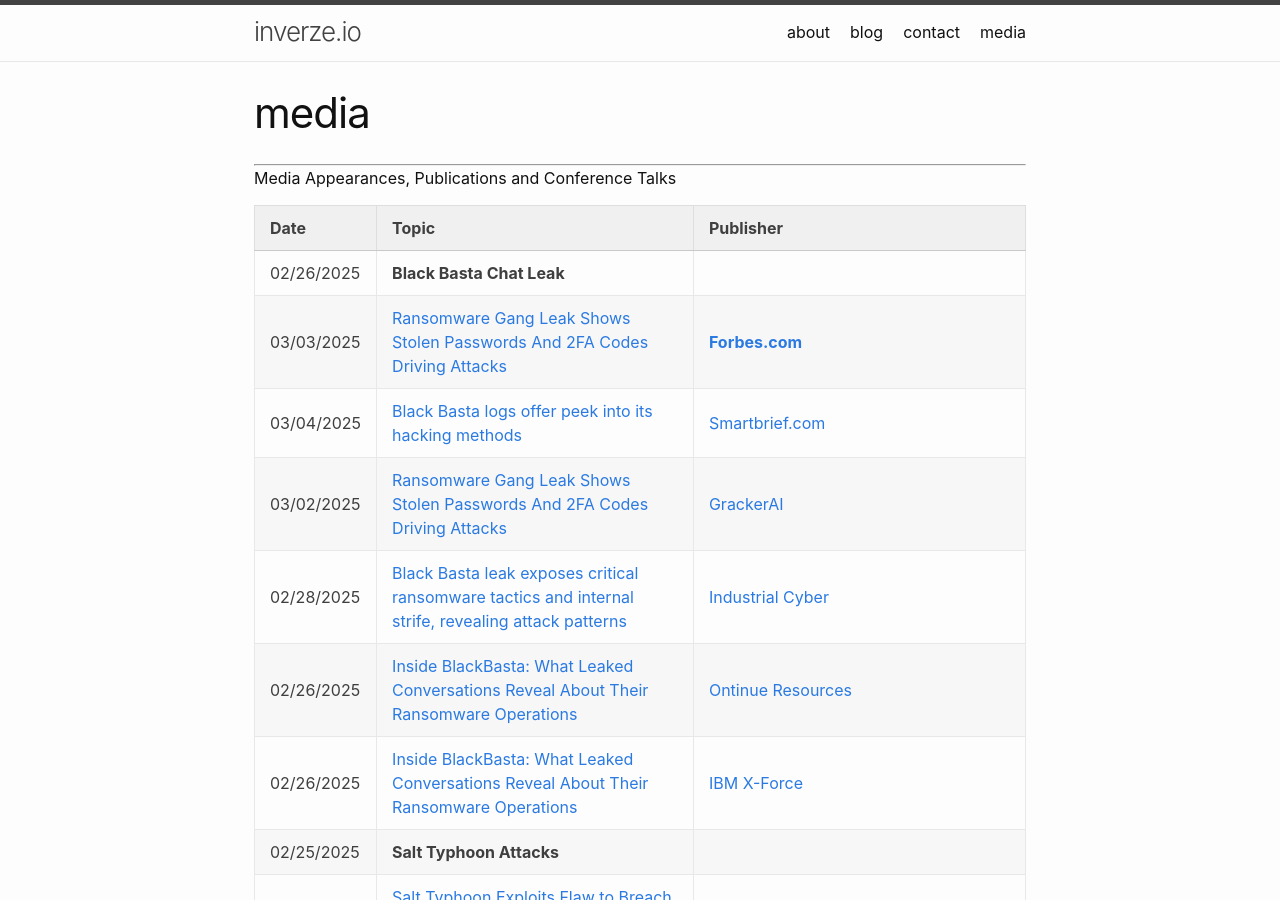
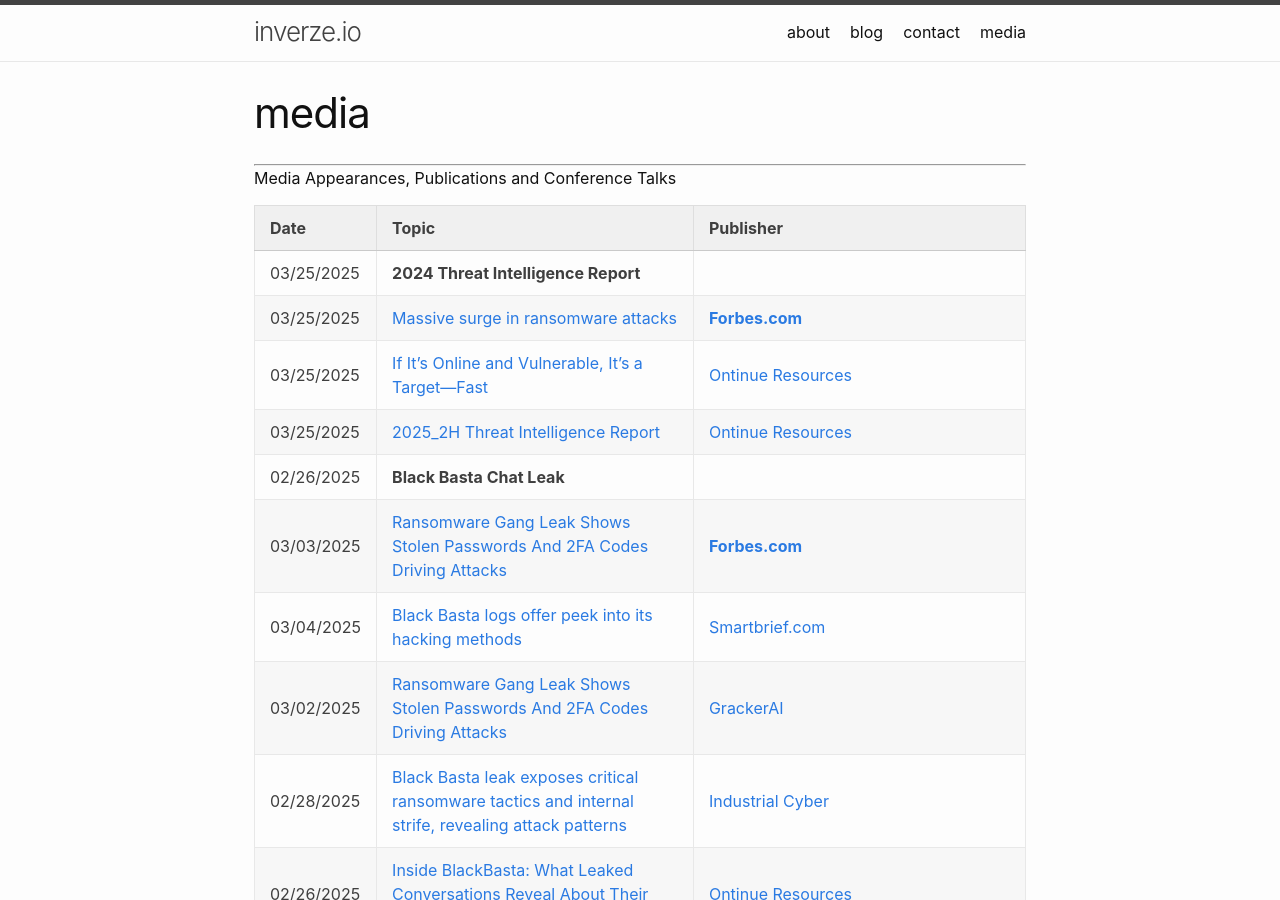
Before and after one commit to inverzeio/blog, a Jekyll site: the page built from media.md, in a window 1280 px wide and 900 px high. Built offline with Jekyll 4.4.1, drawn with Linux system fonts in a browser that asks for light colours.

Commit message:
Update media.md

```diff
--- a/media.md
+++ b/media.md
@@ -9,6 +9,10 @@
 
 | Date | Topic | Publisher |
 | ------------- | :------------- | :------------- |
+| 03/25/2025 | **2024 Threat Intelligence Report** |
+| 03/25/2025 | [Massive surge in ransomware attacks](https://www.forbes.com/sites/daveywinder/2025/03/25/massive-surge-in-ransomware-attacks-ai-and-2fa-bypass-to-blame/) | [**Forbes.com**](https://www.forbes.com) |
+| 03/25/2025 | [If It’s Online and Vulnerable, It’s a Target—Fast](https://www.ontinue.com/resource/2h-2024-threat-intelligence-report/) | [Ontinue Resources](https://www.ontinue.com/resources/) |
+| 03/25/2025 | [2025_2H Threat Intelligence Report](https://www.ontinue.com/wp-content/uploads/2025/03/2025_2H-Threat-Intelligence-Report.pdf) | [Ontinue Resources](https://www.ontinue.com/resources/) |
 | 02/26/2025 | **Black Basta Chat Leak** |
 | 03/03/2025 | [Ransomware Gang Leak Shows Stolen Passwords And 2FA Codes Driving Attacks](https://www.forbes.com/sites/daveywinder/2025/03/02/ransomware-gang-leak-shows-stolen-passwords-2fa-codes-driving-attacks/) | [**Forbes.com**](https://www.forbes.com) |
 | 03/04/2025 | [Black Basta logs offer peek into its hacking methods](https://newsletter.smartbrief.com/sharedSummary/index.jsp?copyId=E2121FDA-9F13-40E4-82DE-2553A14E2E31&issueId=F6F47F2F-7505-45C6-A267-3ED85E314994&briefId=F6D8DF94-3AEB-4A28-8343-BDDAF6341D54&launched=true) | [Smartbrief.com](smartbrief.com) |
```
